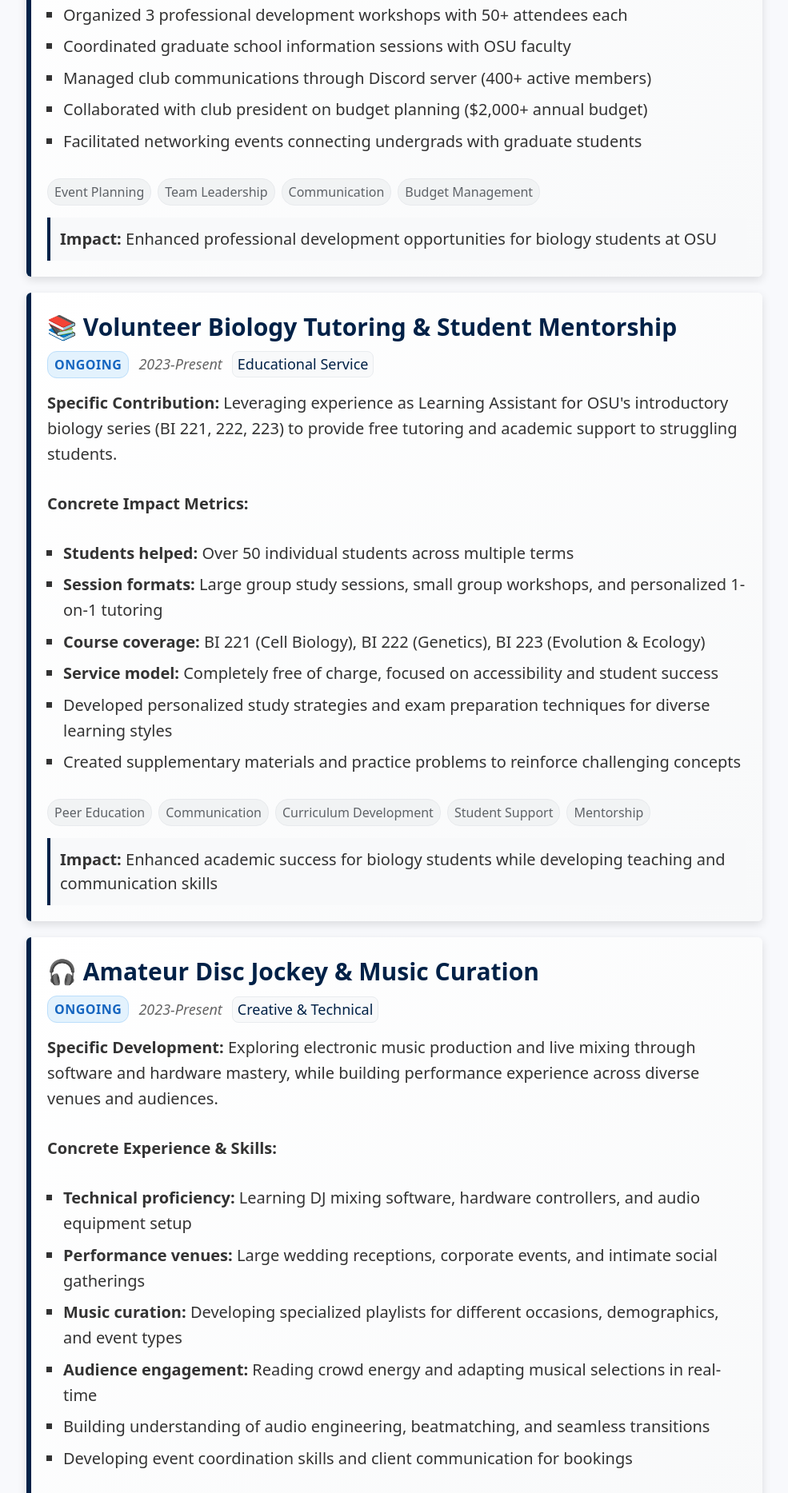
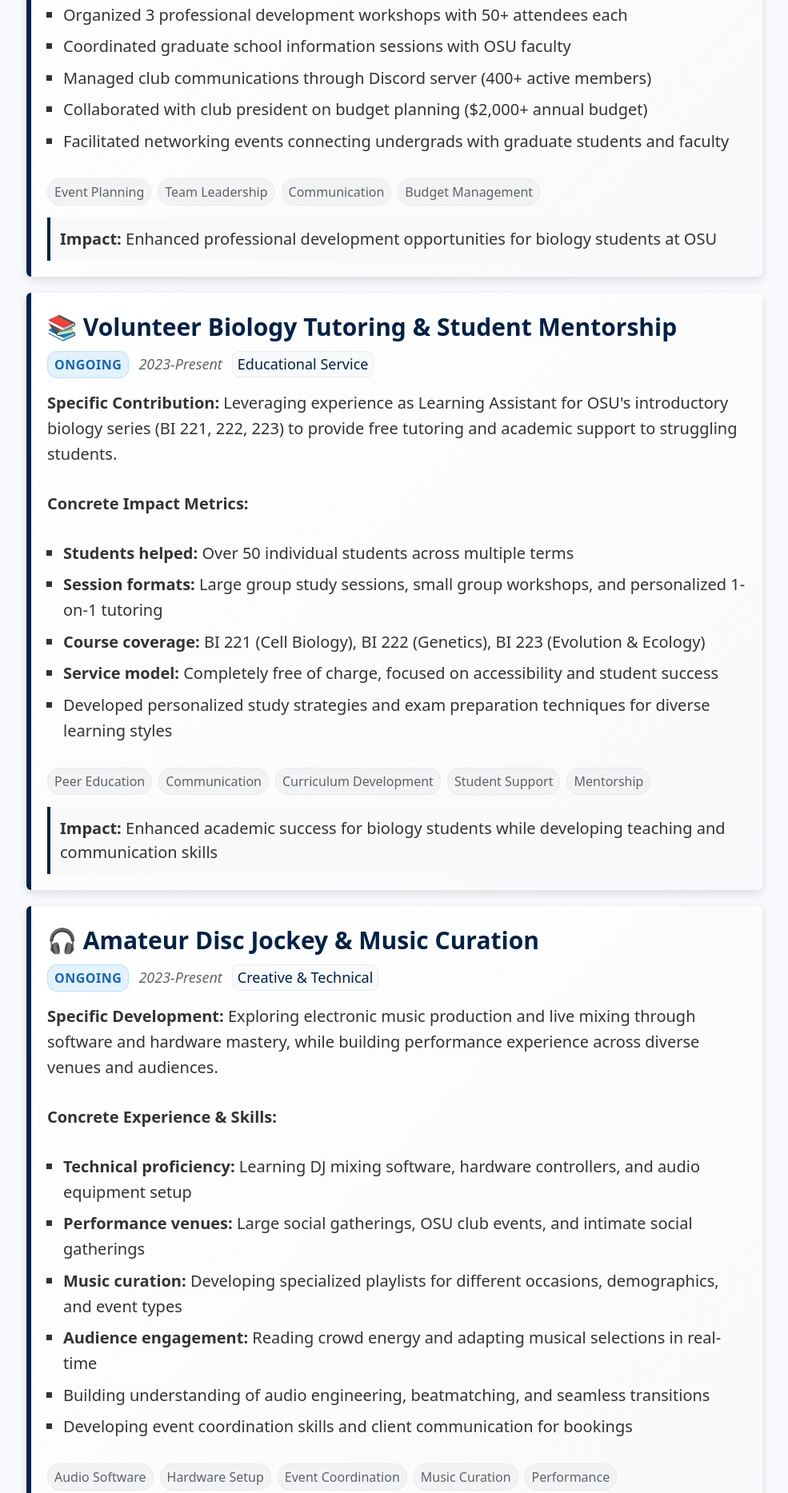
Before and after one commit to charliehuf13/charleshough.github.io, a plain HTML site: page projects.html in a window 1280 px wide. Shown: the part 3673-5540 px from the top of the page at 80% size, without its empty margins (147-1132 px from the left). Drawn offline with nearby package versions, Linux system fonts and the light colour scheme.

Commit message:
Update projects.html

```diff
--- a/projects.html
+++ b/projects.html
@@ -167,7 +167,7 @@
         <li>Coordinated graduate school information sessions with OSU faculty</li>
         <li>Managed club communications through Discord server (400+ active members)</li>
         <li>Collaborated with club president on budget planning ($2,000+ annual budget)</li>
-        <li>Facilitated networking events connecting undergrads with graduate students</li>
+        <li>Facilitated networking events connecting undergrads with graduate students and faculty</li>
       </ul>
       <div class="project-tech">
         <span class="tech-tag">Event Planning</span>
@@ -197,7 +197,6 @@
         <li><strong>Course coverage:</strong> BI 221 (Cell Biology), BI 222 (Genetics), BI 223 (Evolution & Ecology)</li>
         <li><strong>Service model:</strong> Completely free of charge, focused on accessibility and student success</li>
         <li>Developed personalized study strategies and exam preparation techniques for diverse learning styles</li>
-        <li>Created supplementary materials and practice problems to reinforce challenging concepts</li>
       </ul>
       <div class="project-tech">
         <span class="tech-tag">Peer Education</span>
@@ -224,7 +223,7 @@
       <p><strong>Concrete Experience & Skills:</strong></p>
       <ul>
         <li><strong>Technical proficiency:</strong> Learning DJ mixing software, hardware controllers, and audio equipment setup</li>
-        <li><strong>Performance venues:</strong> Large wedding receptions, corporate events, and intimate social gatherings</li>
+        <li><strong>Performance venues:</strong> Large social gatherings, OSU club events, and intimate social gatherings</li>
         <li><strong>Music curation:</strong> Developing specialized playlists for different occasions, demographics, and event types</li>
         <li><strong>Audience engagement:</strong> Reading crowd energy and adapting musical selections in real-time</li>
         <li>Building understanding of audio engineering, beatmatching, and seamless transitions</li>
@@ -257,7 +256,6 @@
         <li>Completed 15+ hikes in Oregon Cascades, including South Sister (10,358 ft)</li>
         <li>Learning rock climbing at Smith Rock State Park - progressing from 5.6 to 5.8 routes</li>
         <li>Backpacking trips: 3-day solo trip in Three Sisters Wilderness</li>
-        <li>Winter activities: Snowshoeing and cross-country skiing for year-round outdoor activity</li>
       </ul>
       <div class="project-tech">
         <span class="tech-tag">Risk Assessment</span>
```
